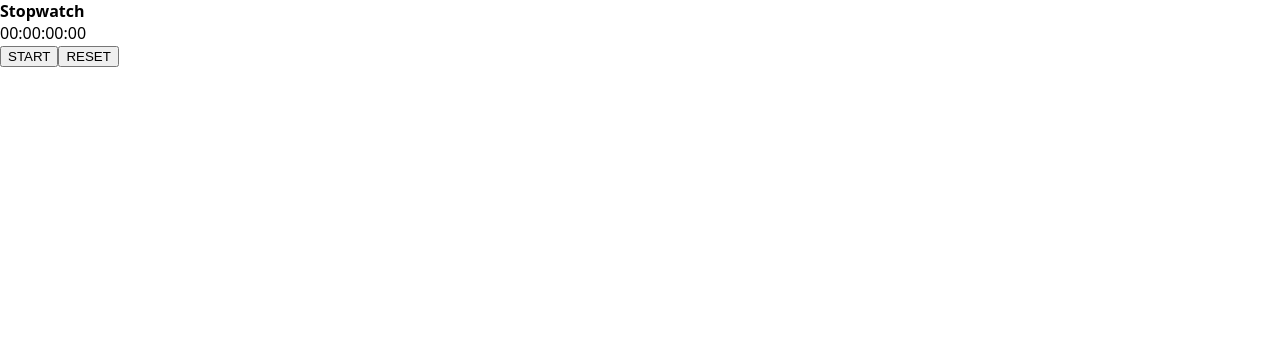
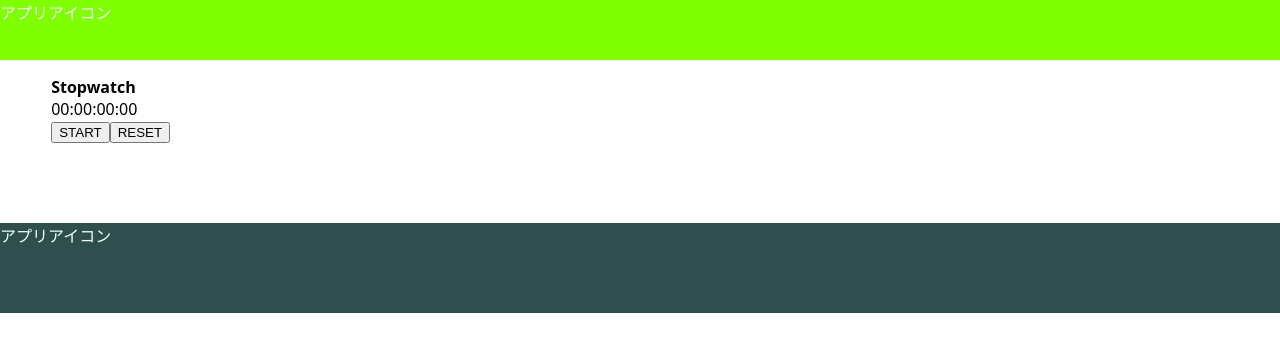
Before and after one commit to arubaito/Waste_Meeting, a Next.js app: page /SimpleStopwatch in a window 1280 px wide. Shown: the top 352 px of the page. Built offline with nearby package versions, Linux system fonts and the light colour scheme.

Commit message:
ヘッダとフッタコンポーネントを作成

```diff
--- /dev/null
+++ b/components/Container.tsx
@@ -0,0 +1,12 @@
+import styles from "styles/Container.module.css";
+
+/**
+ *  このコンポーネントで囲むと画面幅をいい感じに調整してくれる
+ */
+export default function Container({children}:any){
+    return (
+        <div className={styles.default}>
+            {children}
+        </div>
+    );
+}
--- /dev/null
+++ b/components/Footer.tsx
@@ -0,0 +1,14 @@
+import styles from "styles/Footer.module.css";
+
+/**
+ * フッタモジュール
+ */
+export default function Footer() {
+    return (
+        <>
+            <div className={styles.footerBar}>
+                <div className={styles.icon}>アプリアイコン</div>
+            </div>
+        </>
+    );
+}
--- /dev/null
+++ b/components/Header.tsx
@@ -0,0 +1,11 @@
+import styles from "styles/Header.module.css";
+
+export default function Header() {
+    return (
+        <>
+            <div className={styles.headerBar}>
+                <div className={styles.icon}>アプリアイコン</div>
+            </div>
+        </>
+    );
+}
--- a/pages/_app.tsx
+++ b/pages/_app.tsx
@@ -1,9 +1,27 @@
 import { appWithTranslation } from 'next-i18next'
 import '@/styles/globals.css'
 import type { AppProps } from 'next/app'
+import Header from '@/components/Header';
+import Footer from '@/components/Footer';
+import Container from '@/components/Container';
 
+// SSRとか⇒ https://blog.hey3.dev/posts/nextjs-spa
 function App({ Component, pageProps }: AppProps) {
-  return <Component {...pageProps} /> // SSRとか⇒ https://blog.hey3.dev/posts/nextjs-spa
+
+
+  return (
+    <>
+      <Header />
+        <Container>
+          <Component {...pageProps} />
+        </Container>
+      <Footer />
+    </>
+  );
+
+
 }
 
+
+
 export default appWithTranslation(App);
--- /dev/null
+++ b/styles/Container.module.css
@@ -0,0 +1,5 @@
+.default{
+    width: 92%;
+    /* max-width: 1152px; */
+    margin: auto
+}
--- /dev/null
+++ b/styles/Footer.module.css
@@ -0,0 +1,10 @@
+.footerBar{
+    margin-top: 5em;
+    width: 100%;
+    height: 90px;
+    background-color: darkslategray;
+}
+
+.icon{
+    color: azure;
+}
--- /dev/null
+++ b/styles/Header.module.css
@@ -0,0 +1,10 @@
+.headerBar{
+    margin-bottom: 1em;
+    width: 100%;
+    height: 60px;
+    background-color: chartreuse;
+}
+
+.icon{
+    color: azure;
+}
```
